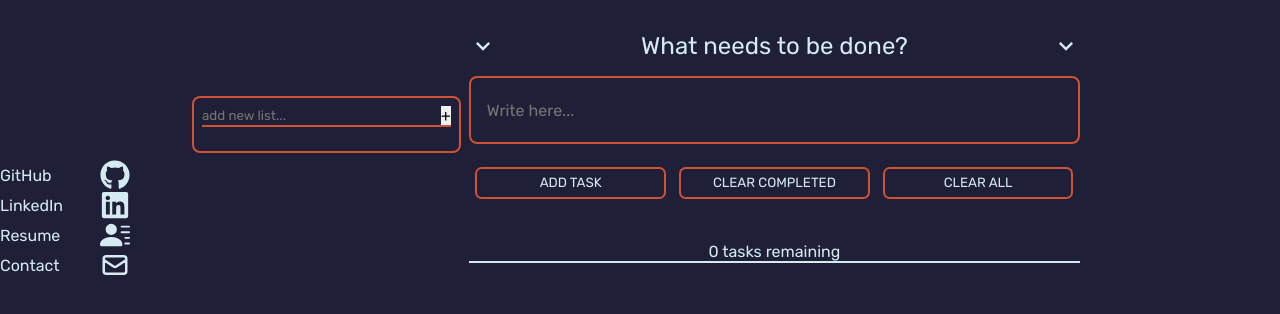
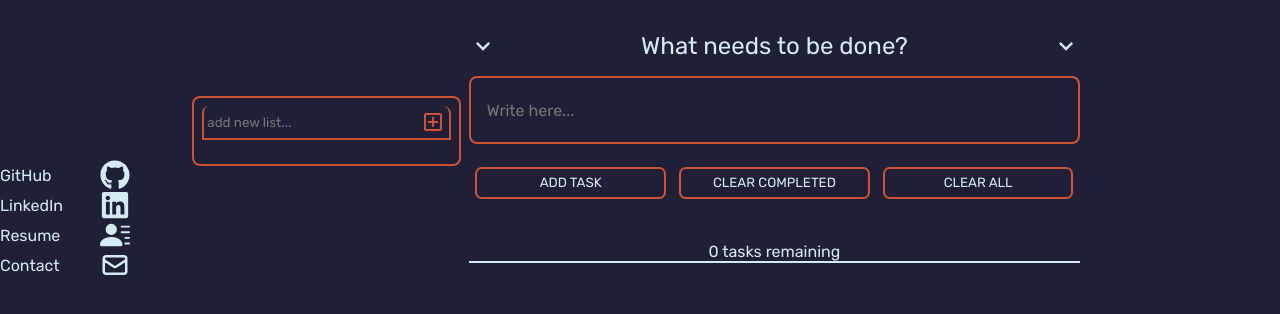
Before and after one commit to wmaKRET/better-todolist, a React (Create React App) app: page / in a window 1280 px wide. Shown: the top 314 px of the page. Built offline with nearby package versions, Linux system fonts and the light colour scheme.

Commit message:
Add delete function to lists item

```diff
--- a/src/components/lists/ListItem.js
+++ b/src/components/lists/ListItem.js
@@ -1,4 +1,14 @@
-const ListItem = ({ listObj }) => {
+import useHover from "../../hooks/useHover"
+
+import { RiDeleteBin2Line, RiDeleteBin2Fill } from "react-icons/ri"
+
+const ListItem = ({ listObj, deleteList }) => {
+    const [hovered, ref] = useHover()
+
+    const isTrashBinHoveredIcon = () => hovered
+        ? <RiDeleteBin2Fill className="hovered" />
+        : <RiDeleteBin2Line />
+
     return (
         <div className="lists__list-item">
             <div className="lists__list-item__details">
@@ -9,8 +19,12 @@ const ListItem = ({ listObj }) => {
             <div className="lists__list-item__name">
                 <p>{listObj.value}</p>
             </div>
-            <div className="lists__list-item__delete">
-                <p>X</p>
+            <div
+                ref={ref}
+                className="lists__list-item__delete"
+                onClick={() => deleteList(listObj.id)}
+            >
+                {isTrashBinHoveredIcon()}
             </div>
         </div>
     )
--- a/src/components/lists/Lists.js
+++ b/src/components/lists/Lists.js
@@ -16,6 +16,11 @@ const Lists = () => {
         setListsArray(prevLists => [...prevLists, createList(inputValue)])
     }
 
+    const deleteList = (listID) => {
+        setListsArray(prevLists => prevLists
+            .filter(list => list.id != listID))
+    }
+
     return (
         <div className="lists">
             <ListsMenu
@@ -23,6 +28,7 @@ const Lists = () => {
             />
             <ListsList
                 listsArray={listsArray}
+                deleteList={deleteList}
             />
         </div>
     )
--- a/src/components/lists/ListsList.js
+++ b/src/components/lists/ListsList.js
@@ -1,10 +1,11 @@
 import ListItem from "./ListItem"
 
-const ListsList = ({ listsArray }) => {
+const ListsList = ({ listsArray, deleteList }) => {
     const listElements = listsArray.map(list => (
         <ListItem
             key={list.id}
             listObj={list}
+            deleteList={deleteList}
         />
     ))
 
--- a/src/components/lists/ListsMenu.js
+++ b/src/components/lists/ListsMenu.js
@@ -1,16 +1,30 @@
 import { useState } from "react"
 
+import { MdOutlineAddBox } from "react-icons/md"
+
 const ListsMenu = ({ addList }) => {
+    const TIMOUET_IN_MS = 1000
     const [inputValue, setInputValue] = useState("")
+    const [isAddButtonDisabled, setIsAddButtonDisabled] = useState(false)
 
     const handleChange = (event) => {
         const { value } = event.target
         setInputValue(value)
     }
 
+    const disableButton = () => {
+        setIsAddButtonDisabled(true)
+        setTimeout(() => {
+            setIsAddButtonDisabled(false)
+        }, TIMOUET_IN_MS)
+    }
+
     const handleAddButton = (valueFromInput) => {
-        addList(valueFromInput)
-        setInputValue("")
+        if (inputValue.length !== 0) {
+            disableButton()
+            addList(valueFromInput)
+            setInputValue("")
+        } else disableButton()
     }
 
     return (
@@ -25,8 +39,9 @@ const ListsMenu = ({ addList }) => {
             <button
                 className="lists__menu-btn"
                 onClick={() => handleAddButton(inputValue)}
+                disabled={isAddButtonDisabled}
             >
-                +
+                <MdOutlineAddBox size={24} />
             </button>
         </div>
     )
--- a/src/scss/components/_lists.scss
+++ b/src/scss/components/_lists.scss
@@ -12,23 +12,42 @@
         justify-content: space-between;
 
         &-input {
+            padding-left: 0.25em;
             width: 100%;
             background-color: transparent;
             color: $light;
             border: none;
+            border-left: 2px solid $color;
             border-bottom: 2px solid $color;
+            border-top-left-radius: 0.5em;
         }
 
         &-btn {
+            padding: 0.25em 0.25em 0 0.25em;
             font-size: 1rem;
+            background-color: transparent;
             border: none;
+            border-right: 2px solid $color;
             border-bottom: 2px solid $color;
-            border-radius: 0;
+            border-top-right-radius: 0.5em;
+            color: $color;
+            transition: $transition;
+            box-shadow: inset 0 0 0 0 $color;
+            cursor: pointer;
+
+            &:hover {
+                color: $white;
+                box-shadow: inset -40px 0 0 0 $color;
+            }
+
+            &:disabled {
+                cursor: not-allowed;
+            }
         }
     }
 
     &__list {
-        margin-top: 1em;
+        margin: 0.5em 0.25em;
 
         &-item {
             display: flex;
@@ -39,12 +58,18 @@
                 display: flex;
                 font-size: 0.75rem;
             }
+
             &__name {
                 margin: 0 0.25em;
                 flex: 1 1;
             }
+
             &__delete {
+                cursor: pointer;
 
+                & .hovered {
+                    color: $color-dark;
+                }
             }
         }
     }
```
